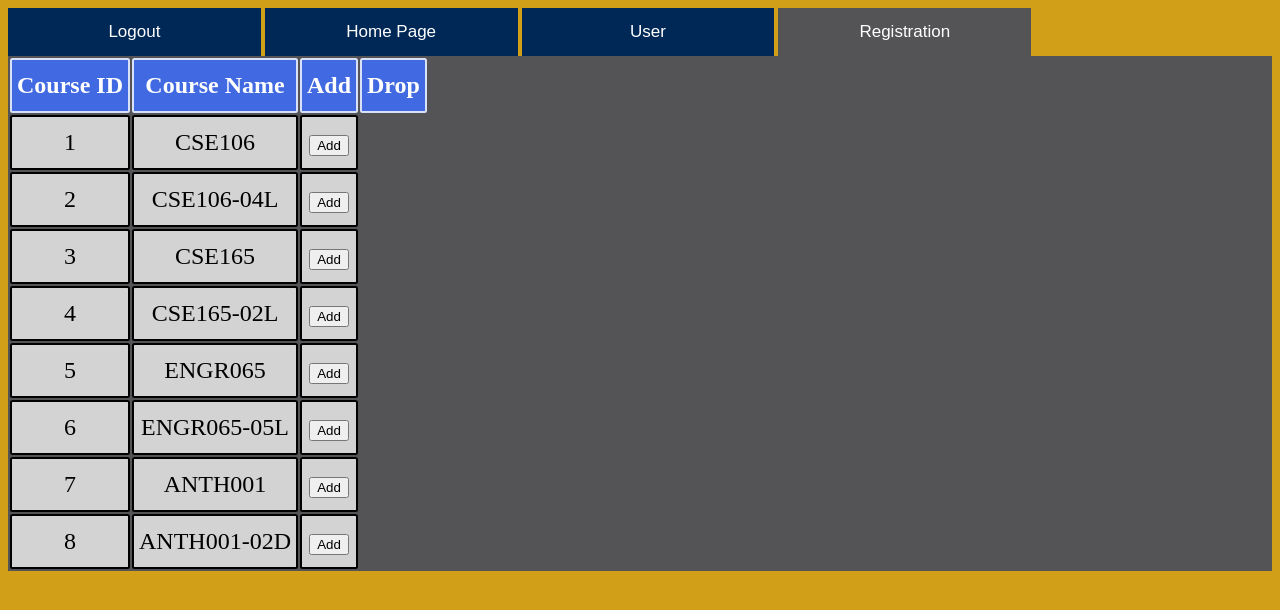
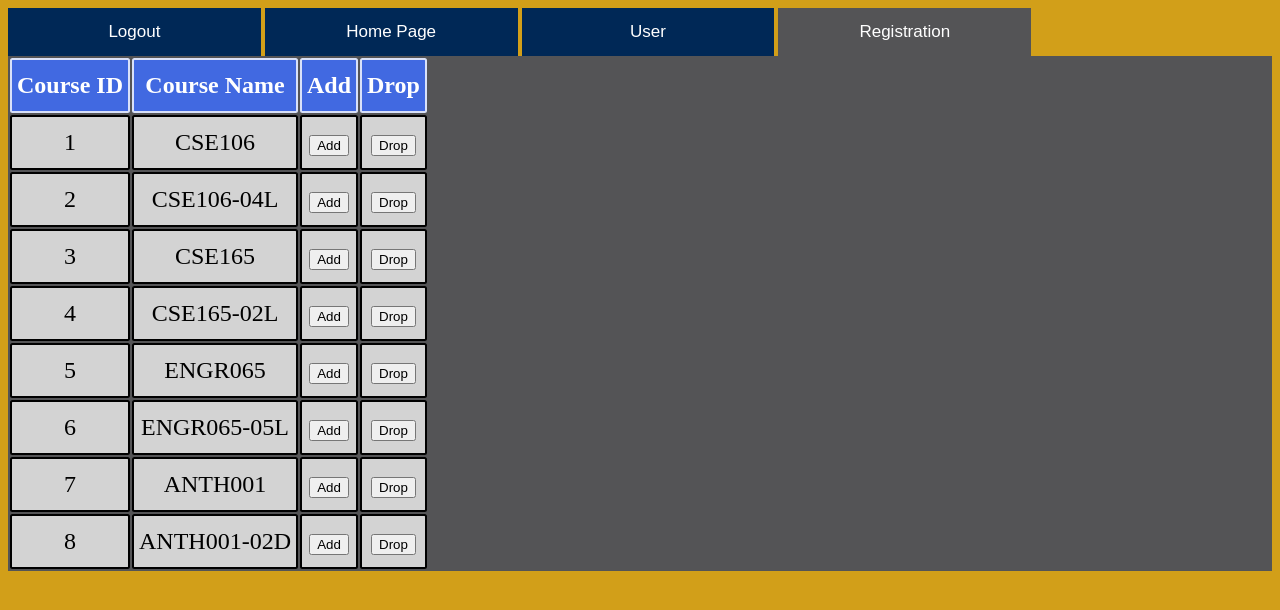
Before and after one commit to noobcodebot/CSE-106-final-project, a Flask app: template templates/class_registration.html in a window 1280 px wide. Shown: the top 610 px of the page. Run offline with Flask 2, Linux system fonts and the light colour scheme; the template is opened without the code that fills it: values that come from a table or form of the project are taken from there, others are empty; a user stored in the database is signed in; data comes from the database, SQL or seed files in the repository.

Commit message:
Added drop button

```diff
--- a/templates/class_registration.html
+++ b/templates/class_registration.html
@@ -33,6 +33,13 @@
                                     </button>
                                 </form>
                             </td>
+                            <td>
+                                <form action="{{url_for('drop_class_from_user')}}" method = 'POST'>
+                                    <button type="submit" name="reg_button_2" value="{{class.id}}" class="reg-button">
+                                        Drop
+                                    </button>
+                                </form>
+                            </td>
                         </tr>
                         {% endfor %}
                     {% if error %}
```
